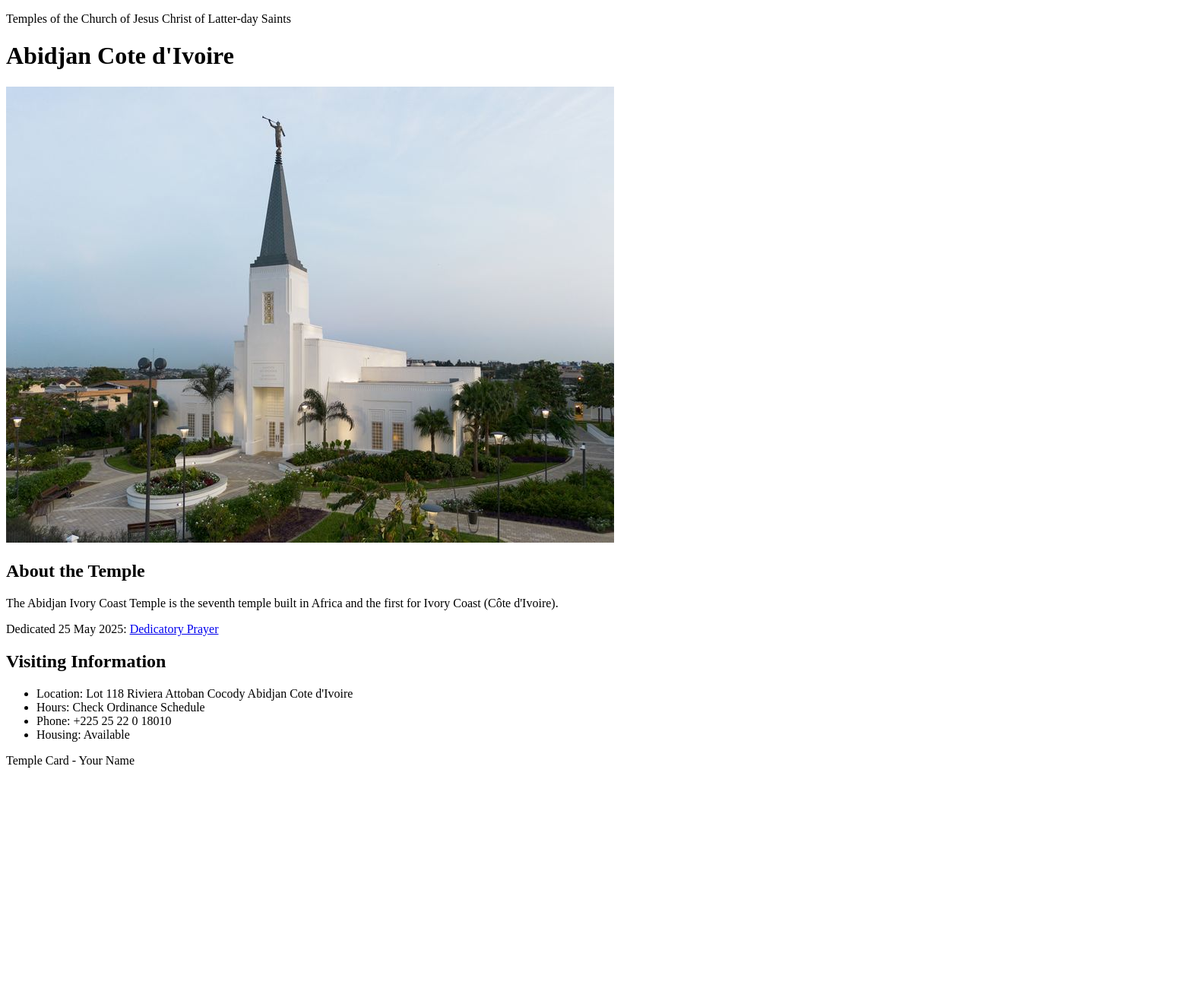
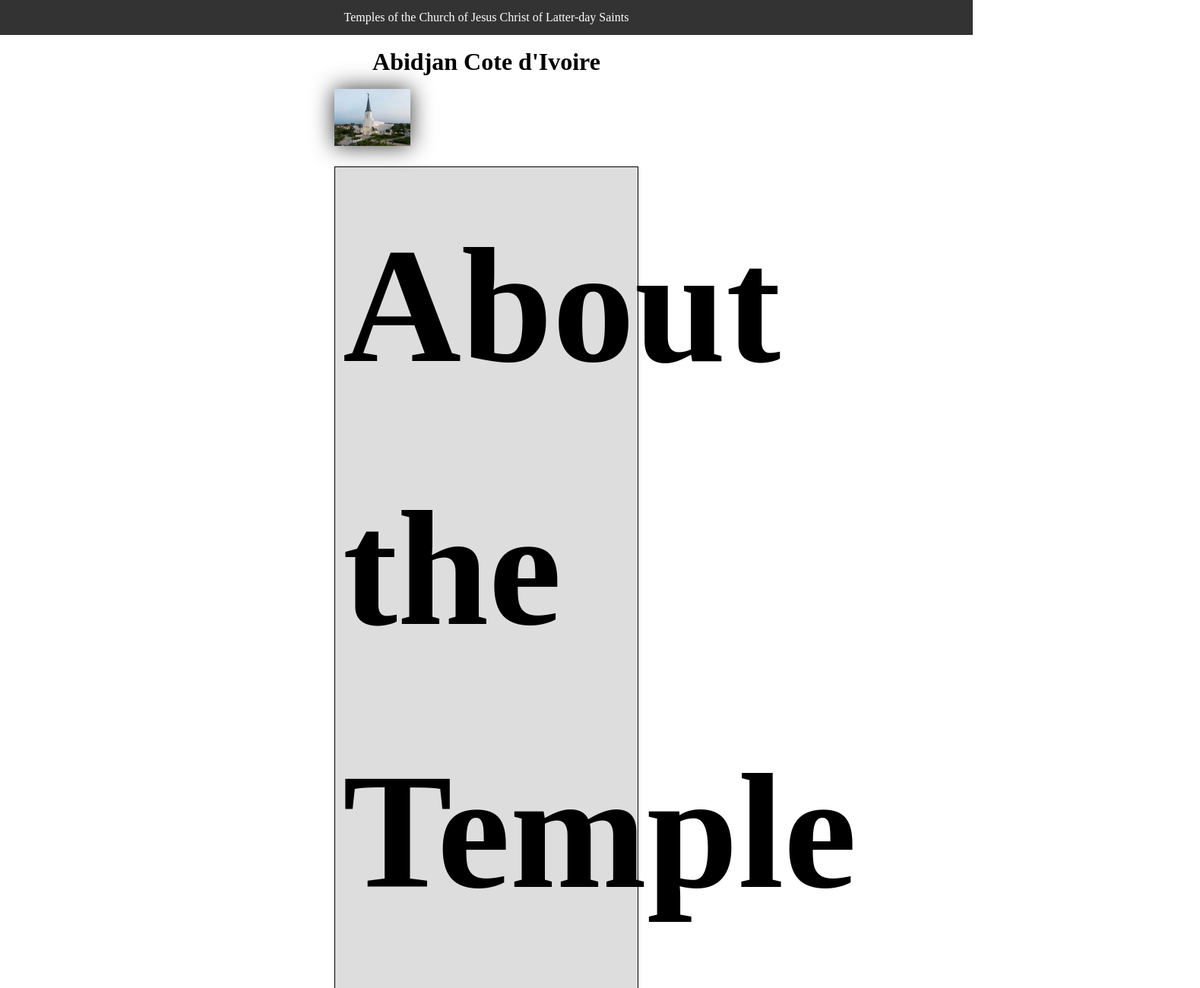
Before and after one commit to Bruh-kophi/wdd130, a plain HTML site: page week02/temple.html in a window 1280 px wide. Shown: the top 1300 px of the page at 76% size, 1579 px wide, since content can reach past the window. Before the commit the page ends 1026 px from the top, so only its background shows below. Drawn offline with Linux system fonts and the light colour scheme.

Commit message:
code-along

```diff
--- /dev/null
+++ b/week02/styles/temples.css
@@ -0,0 +1,53 @@
+ *{
+    margin:0;
+    padding: 0;
+}
+
+body{
+    font-family: 'Times New Roman', Times, serif;
+    line-height: 1.6;
+}
+
+header,footer{
+    background-color: #333;
+    color: #fff;
+    padding: 10px;
+    text-align: center;
+    font-size: 1.5re
+}
+
+main{
+    width: 400px;
+    margin: 0 auto;
+}
+
+h1{
+    margin: 10px;
+    text-align: center;
+}
+
+img{
+    width: 100px;
+    height: auto;
+    box-shadow: 0 0 30px #333;
+}
+
+section{
+    margin: 20px 0;
+    border: 1px solid rgb(0 0 0/ 100%);
+    padding: 10px;
+    background-color: #ddd;
+    font-size: 9rem;
+}
+
+section p{
+    margin:10px;
+}
+
+ul{
+    margin: 10px 20px;
+}
+
+footer{
+    font-size: 0.9rem;
+}
--- a/week02/temple.html
+++ b/week02/temple.html
@@ -5,6 +5,7 @@
     <meta charset="UTF-8">
     <meta name="viewport" content="width=device-width, initial-scale=1.0">
     <title>Temple Card - Abidjan Cote d'Ivoire</title>
+    <link rel="stylesheet" href="styles/temples.css">
 </head>
 
 <body>
@@ -35,7 +36,7 @@
         </section>
     </main>
     <footer>
-        <p>Temple Card - Your Name</p>
+        <p>Temple Card - Alphonse Hounkpe</p>
     </footer>
 </body>
 
```
